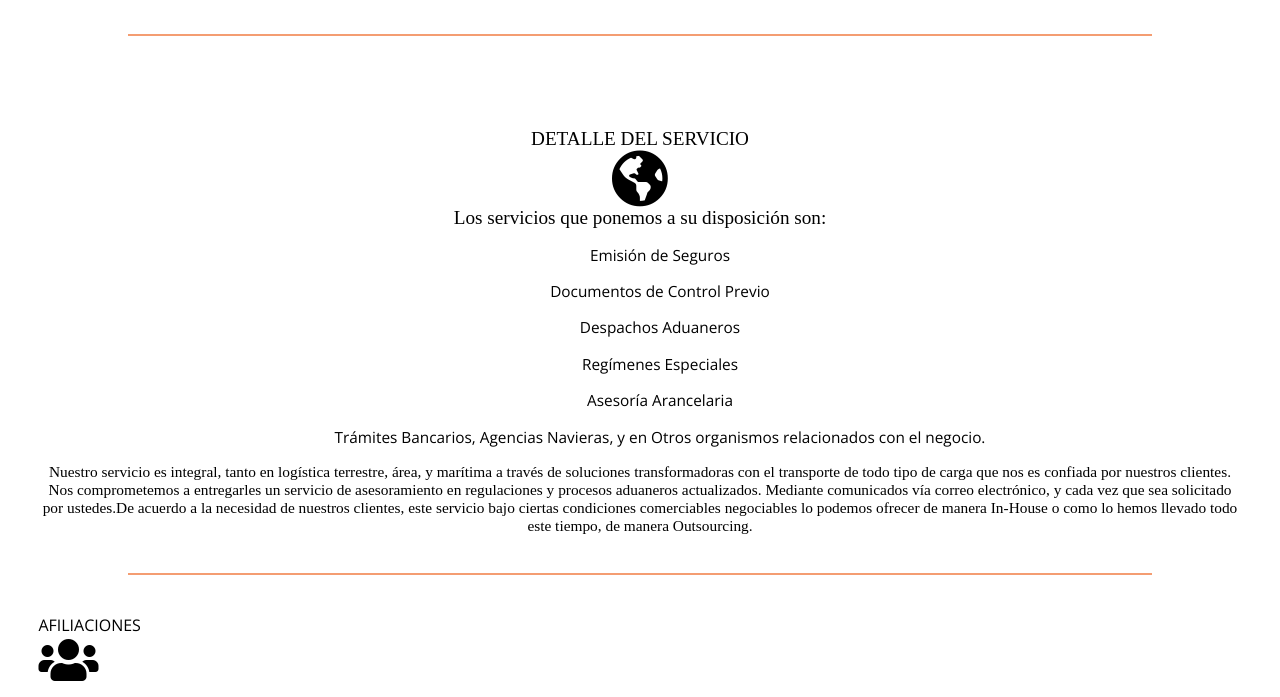
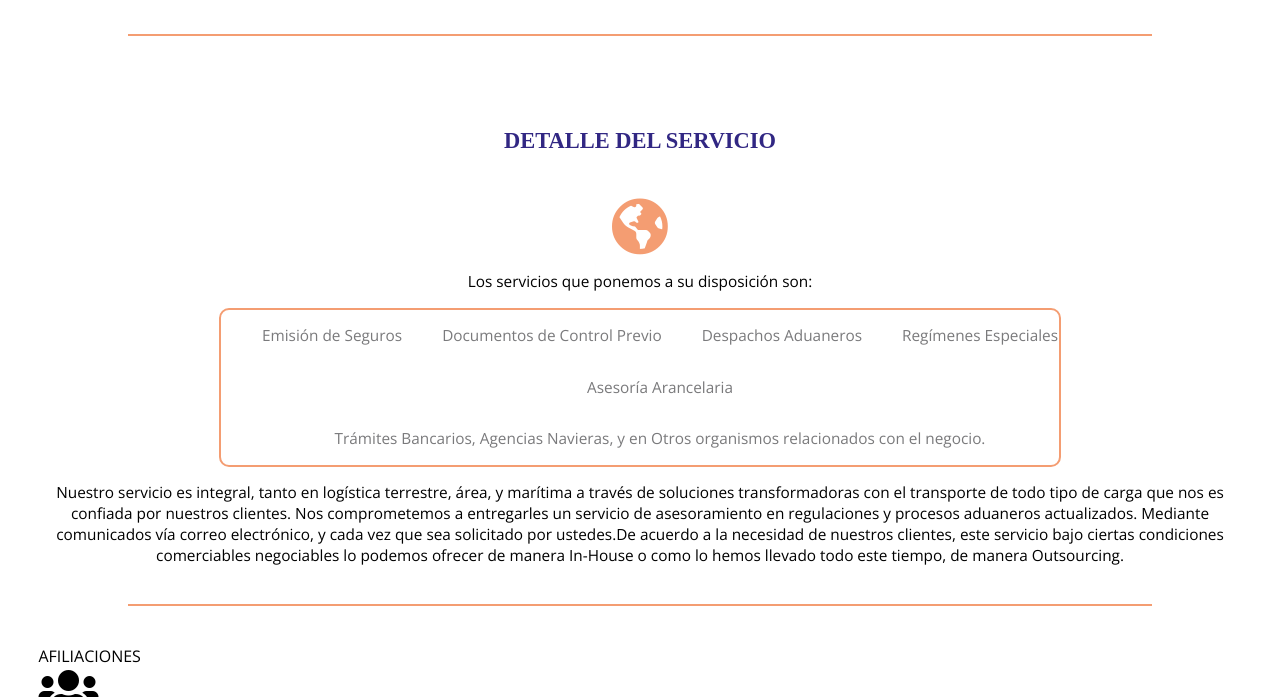
Before and after one commit to mfcecilia/rabaco-ecuador, a plain HTML site: page index.html in a window 1280 px wide. Shown: the part 1020-1717 px from the top of the page. Drawn offline with nearby package versions, Linux system fonts and the light colour scheme; files whose address does not match are found by name; a web font is replaced by a local one.

Commit message:
improved styling of services section

```diff
--- a/css/index.css
+++ b/css/index.css
@@ -107,13 +107,33 @@ section div {
     font-family: 'IM Fell French Canon', serif;
 }
 
+#nuestros-servicios h3 {
+    color: #312783;
+}
+
+#nuestros-servicios i {
+    color: #f49d72;
+}
+
+.services-list {
+    display: flex;
+    flex-wrap: wrap;
+    border: 2px solid #f49d72;
+    border-radius: 10px;
+    max-width: 70%;
+    justify-content: center;
+    margin: auto;
+}
+
 #nuestros-servicios ul {
     font-family: 'Open Sans', sans-serif;
     font-size: .8em;
+    color: #7A7A7C;
 }
 
 #nuestros-servicios p {
     font-size: .8em;
+    font-family: 'Open Sans', sans-serif;
 }
 
 #nuestros-servicios hr {
--- a/index.html
+++ b/index.html
@@ -26,7 +26,7 @@
         <hr>
         <br>
         <br>
-        <div>DETALLE DEL SERVICIO<br><i class="fas fa-globe-americas fa-3x"></i><br>Los servicios que ponemos a su disposición son:<ul>Emisión de Seguros</ul><ul>Documentos de Control Previo</ul><ul>Despachos Aduaneros</ul><ul>Regímenes Especiales</ul><ul>Asesoría Arancelaria</ul><ul>Trámites Bancarios, Agencias Navieras, y en Otros organismos relacionados con el negocio.</ul><p>Nuestro servicio es integral, tanto en logística terrestre, área, y marítima a través de soluciones transformadoras con el transporte de todo tipo de carga que nos es confiada por nuestros clientes. Nos comprometemos a entregarles un servicio de asesoramiento en regulaciones y procesos aduaneros actualizados. Mediante comunicados vía correo electrónico, y cada vez que sea solicitado por ustedes.De acuerdo a la necesidad de nuestros clientes, este servicio bajo ciertas condiciones comerciables negociables lo podemos ofrecer de manera In-House o como lo hemos llevado todo este tiempo, de manera Outsourcing.</p></div><hr></section>
+        <div><h3>DETALLE DEL SERVICIO</h3><br><i class="fas fa-globe-americas fa-3x"></i><br><p>Los servicios que ponemos a su disposición son:</p><div class="services-list"><ul>Emisión de Seguros</ul><ul>Documentos de Control Previo</ul><ul>Despachos Aduaneros</ul><ul>Regímenes Especiales</ul><ul>Asesoría Arancelaria</ul><ul>Trámites Bancarios, Agencias Navieras, y en Otros organismos relacionados con el negocio.</ul></div><p>Nuestro servicio es integral, tanto en logística terrestre, área, y marítima a través de soluciones transformadoras con el transporte de todo tipo de carga que nos es confiada por nuestros clientes. Nos comprometemos a entregarles un servicio de asesoramiento en regulaciones y procesos aduaneros actualizados. Mediante comunicados vía correo electrónico, y cada vez que sea solicitado por ustedes.De acuerdo a la necesidad de nuestros clientes, este servicio bajo ciertas condiciones comerciables negociables lo podemos ofrecer de manera In-House o como lo hemos llevado todo este tiempo, de manera Outsourcing.</p></div><hr></section>
 
     <section id="afiliaciones">
         <div>AFILIACIONES<br><i class="fas fa-users fa-3x"></i><br><ul><br>FEDERACIÓN ECUATORIANA DE AGENTES DE ADUANA<br>Raúl Barzallo Cobos pertenece a la Federación Ecuatoriana de Agentes de Aduana (F.E.D.A.) en la cual se vela por la capacitación y actualización constante del agente de aduana y de sus auxiliares en calidad de auxiliar en la función pública.</ul><img src="feda-logo-main.png"><ul>CÁMARA DE COMERCIO DE GUAYAQUIL<br>Miembro de la Cámara de Comercio de Guayaquil por medio de la cual se reciben capacitaciones de actualización y en ella tiene como aliado un apoyo empresarial contando con el personal calificado, enfocados en el mejoramiento continuo.</ul></div><hr></section>
```
